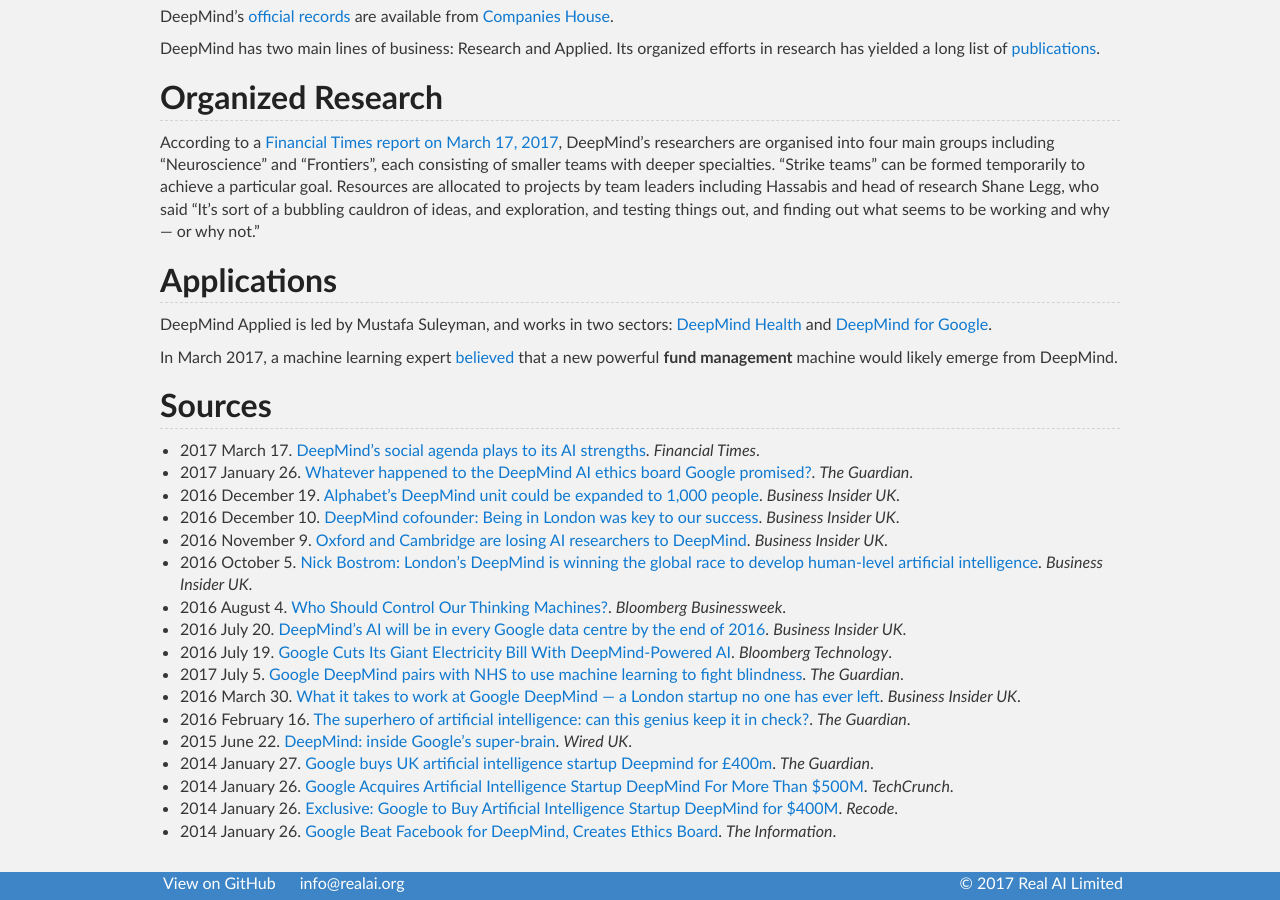
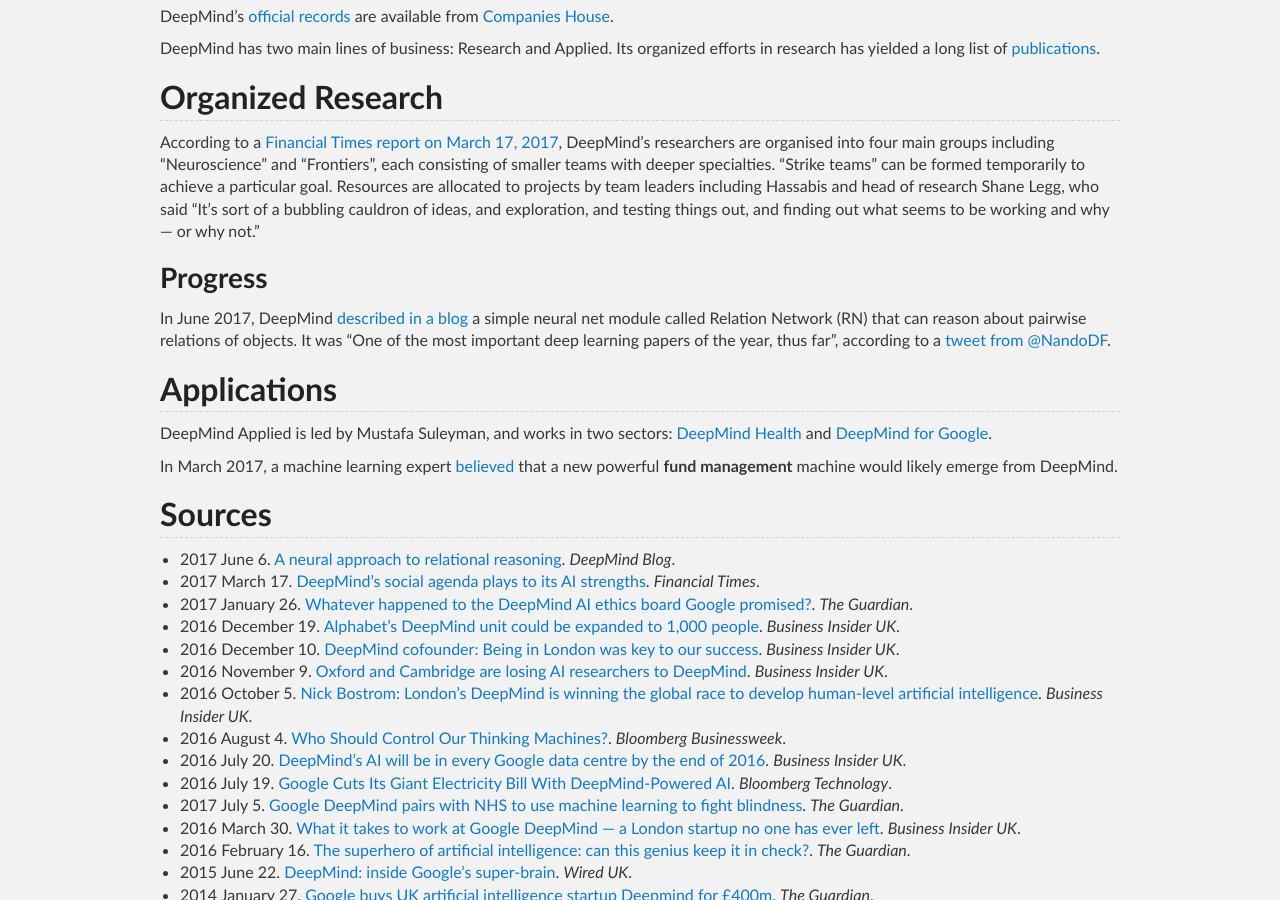
Before and after one commit to Tonywuhk/realai.org, a Jekyll site: the page built from labs/deepmind.md, in a window 1280 px wide and 900 px high, scrolled down 410 px. Built offline with Jekyll 4.4.1, drawn with Linux system fonts in a browser that asks for light colours; our own code applies the rules of GitHub Pages for plain Markdown files; comment, search, counter and statistics services are not loaded; the repository's description, which GitHub fills in, is left out.

Commit message:
Update deepmind.md

```diff
--- a/labs/deepmind.md
+++ b/labs/deepmind.md
@@ -18,6 +18,10 @@
 
 According to a [Financial Times report on March 17, 2017](https://www.ft.com/content/cada14c4-d366-11e6-b06b-680c49b4b4c0), DeepMind’s researchers are organised into four main groups including “Neuroscience” and “Frontiers”, each consisting of smaller teams with deeper specialties. "Strike teams" can be formed temporarily to achieve a particular goal. Resources are allocated to projects by team leaders including Hassabis and head of research Shane Legg, who said "It’s sort of a bubbling cauldron of ideas, and exploration, and testing things out, and finding out what seems to be working and why — or why not."
 
+### Progress
+
+In June 2017, DeepMind [described in a blog](https://deepmind.com/blog/neural-approach-relational-reasoning/) a simple neural net module called Relation Network (RN) that can reason about pairwise relations of objects. It was "One of the most important deep learning papers of the year, thus far", according to a [tweet from @NandoDF](https://twitter.com/NandoDF/status/871979114726641664).
+
 ## Applications
 
 DeepMind Applied is led by Mustafa Suleyman, and works in two sectors: [DeepMind Health](https://deepmind.com/applied/deepmind-health/) and [DeepMind for Google](https://deepmind.com/applied/deepmind-for-google/).
@@ -26,6 +30,7 @@
 
 ## Sources
 
+* 2017 June 6. [A neural approach to relational reasoning](https://deepmind.com/blog/neural-approach-relational-reasoning/). *DeepMind Blog*.
 * 2017 March 17. [DeepMind’s social agenda plays to its AI strengths](https://www.ft.com/content/cada14c4-d366-11e6-b06b-680c49b4b4c0). *Financial Times*.
 * 2017 January 26. [Whatever happened to the DeepMind AI ethics board Google promised?](https://www.theguardian.com/technology/2017/jan/26/google-deepmind-ai-ethics-board). *The Guardian*.
 * 2016 December 19. [Alphabet's DeepMind unit could be expanded to 1,000 people](http://uk.businessinsider.com/alphabet-deepmind-could-be-expanded-1000-people-google-london-report-2016-12). *Business Insider UK*.
```
